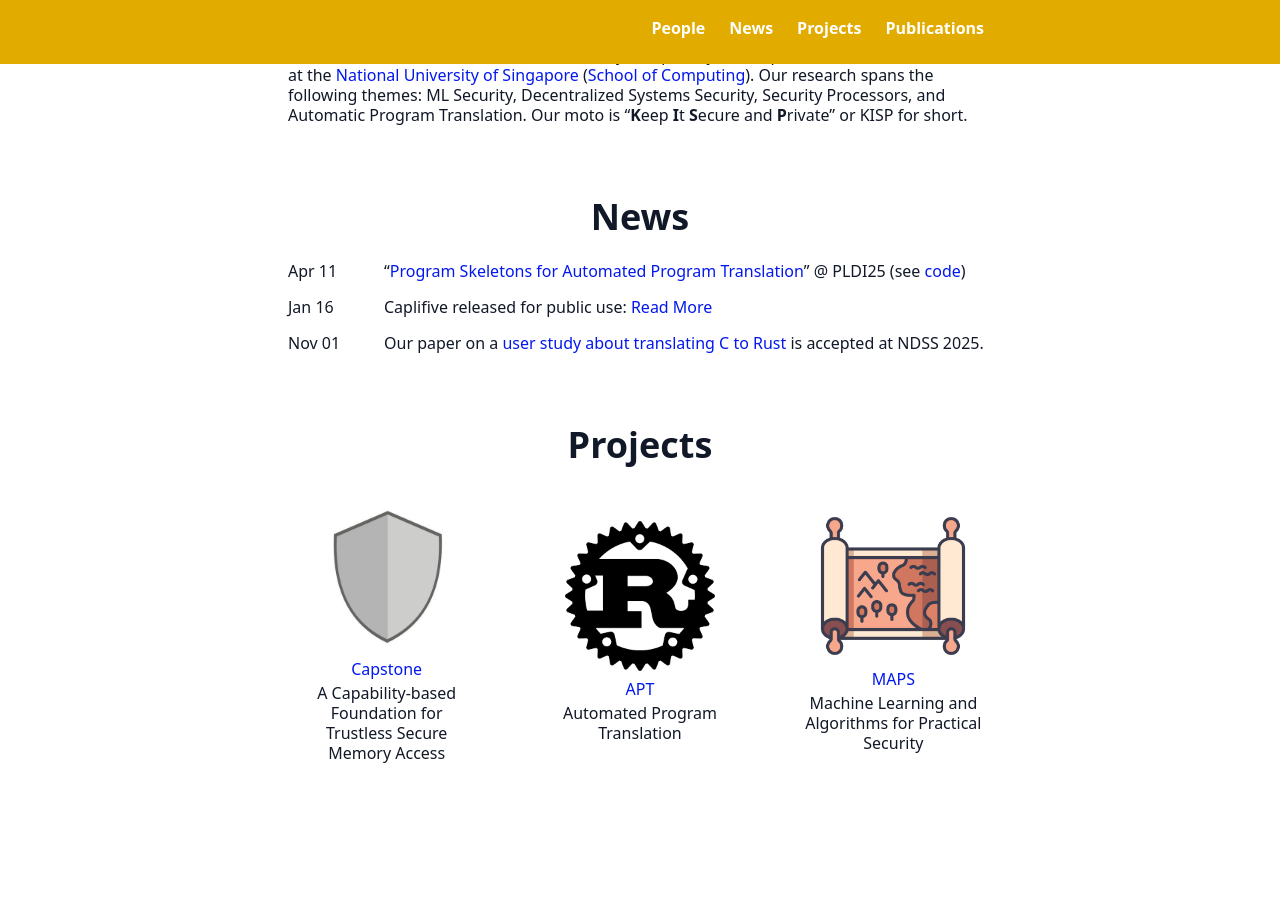
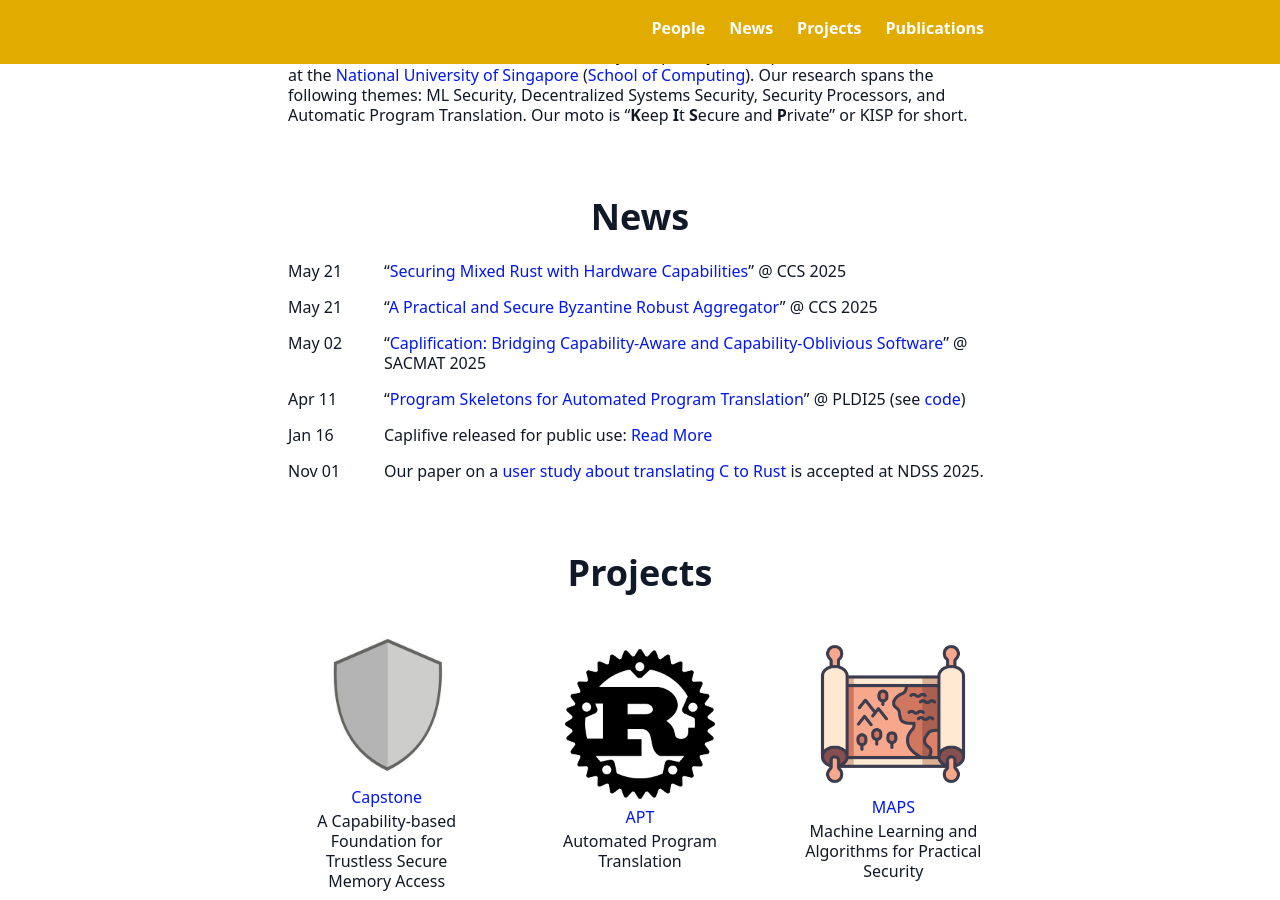
Before and after one commit to kisp-nus/kisp-nus.github.io, a Jekyll site: the page built from index.md, in a window 1280 px wide and 900 px high, scrolled down 727 px. Built offline with Jekyll 4.4.1, drawn with Linux system fonts in a browser that asks for light colours.

Commit message:
update news

```diff
--- a/_data/onepage/news.yml
+++ b/_data/onepage/news.yml
@@ -1,3 +1,9 @@
+- date: "May 21"
+  content: "\"[Securing Mixed Rust with Hardware Capabilities](https://www.comp.nus.edu.sg/~prateeks/papers/CapsLock.pdf)\" @ CCS 2025"
+- date: "May 21"
+  content: "\"[A Practical and Secure Byzantine Robust Aggregator](https://arxiv.org/abs/2506.23183)\" @ CCS 2025"
+- date: "May 02"
+  content: "\"[Caplification: Bridging Capability-Aware and Capability-Oblivious Software](https://www.comp.nus.edu.sg/~prateeks/papers/Caplifive.pdf)\" @ SACMAT 2025"
 - date: "Apr 11"
   content : "\"[Program Skeletons for Automated Program Translation](https://arxiv.org/abs/2504.07483)\" @ PLDI25 (see [code](https://github.com/lty12b9b0a1/SKEL))"
 # - date: "Mar 01"
```
